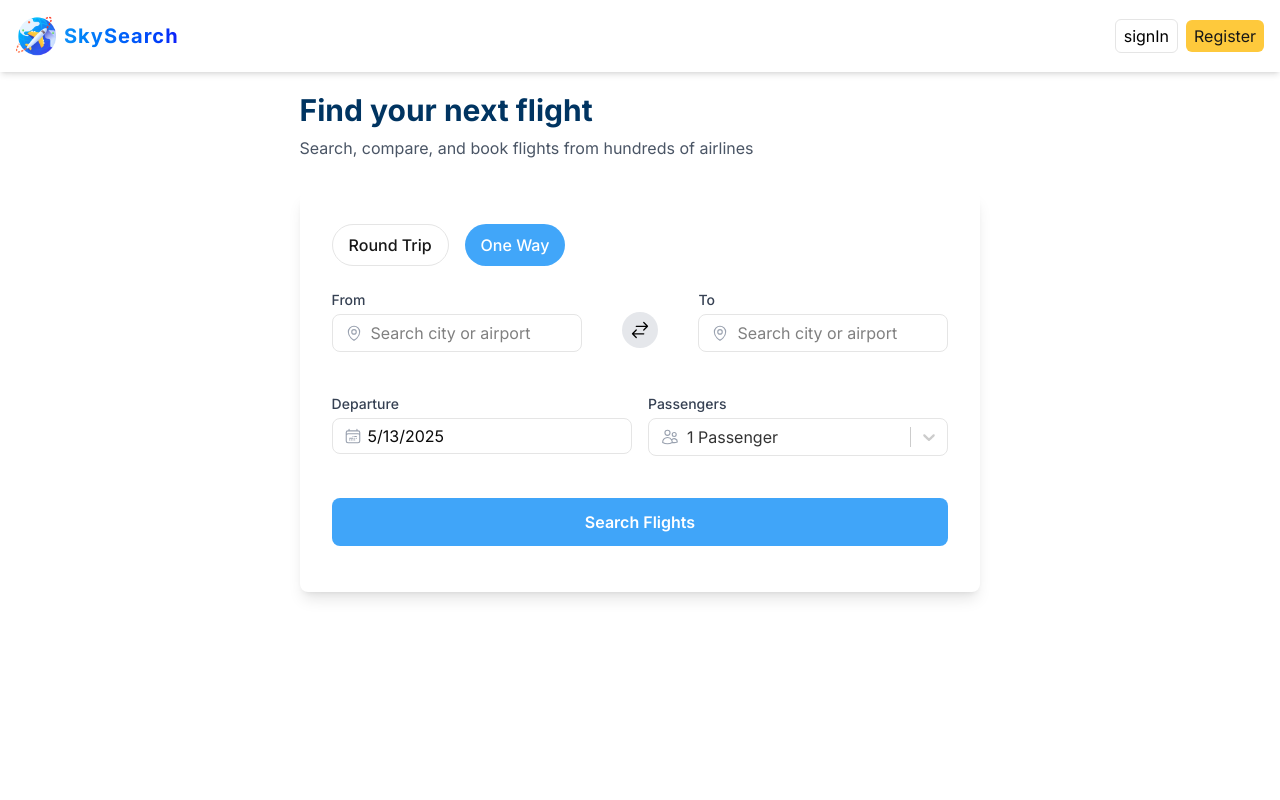
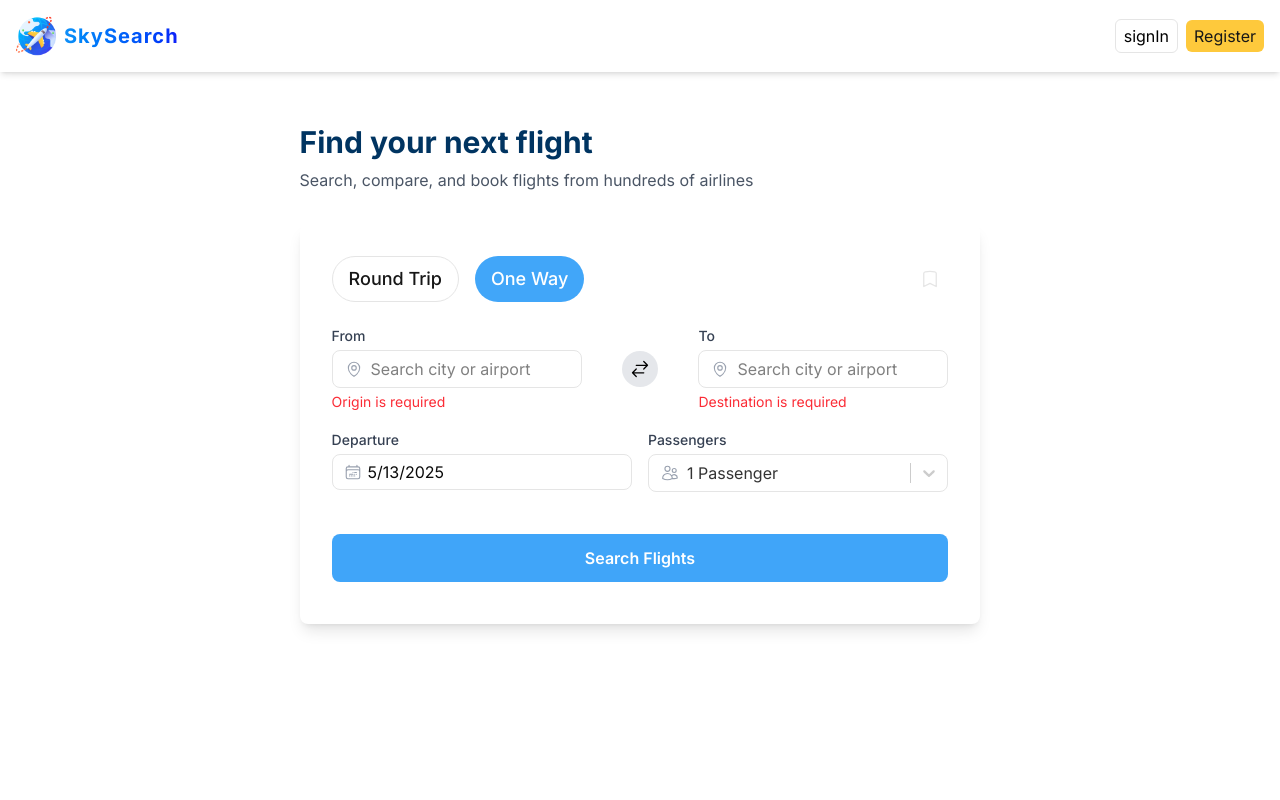
Before and after one commit to blacksheepIV/flight-search-app, a Next.js app: page / in a window 1280 px wide. Shown: the top 800 px of the page. Built offline with nearby package versions, Linux system fonts and the light colour scheme; no server answers.

Commit message:
feat(save-search): add save search logic and button

```diff
--- a/package.json
+++ b/package.json
@@ -24,6 +24,7 @@
     "react-calendar": "^5.1.0",
     "react-dom": "^19.0.0",
     "react-hook-form": "^7.56.3",
+    "react-hot-toast": "^2.5.2",
     "react-select": "^5.10.1",
     "zod": "^3.25.23"
   },
--- a/src/app/context/Providers.tsx
+++ b/src/app/context/Providers.tsx
@@ -2,8 +2,10 @@
 
 import { SessionProvider } from 'next-auth/react'
 import { QueryClient, QueryClientProvider } from '@tanstack/react-query'
+
 import { ReactNode } from 'react'
 import { Session } from 'next-auth'
+import ToastProvider from './ToastProvider'
 
 export default function Providers({
   children,
@@ -16,7 +18,10 @@ export default function Providers({
 
   return (
     <QueryClientProvider client={queryClient}>
-      <SessionProvider session={session}>{children}</SessionProvider>
+      <SessionProvider session={session}>
+        {children}
+        <ToastProvider />
+      </SessionProvider>
     </QueryClientProvider>
   )
 }
--- /dev/null
+++ b/src/app/context/ToastProvider.tsx
@@ -0,0 +1,14 @@
+'use client'
+import { Toaster } from 'react-hot-toast'
+
+export default function ToastProvider() {
+  return (
+    <Toaster
+      position="top-left"
+      toastOptions={{
+        duration: 8000,
+      }}
+      containerStyle={{ marginLeft: '10%' }}
+    />
+  )
+}
--- a/src/app/features/flight-search/components/FlightCard/index.tsx
+++ b/src/app/features/flight-search/components/FlightCard/index.tsx
@@ -34,9 +34,9 @@ const FlightCard: React.FC<FlightCardProps> = ({ flight }) => {
       <div className="p-4">
         <div className="flex flex-col md:flex-row md:items-center justify-between">
           {/* Airline */}
-          <div className="flex items-center mb-4 md:mb-0">
+          <div className="flex items-center justify-center md:justify-start mb-4 md:mb-0">
             {/* Airline logo missing in API response */}
-            <div className="w-[90px] h-[30px] flex items-center justify-center  mr-3">
+            <div className="w-[90px] h-[30px] flex items-center justify-center mr-3">
               <AirlineLogo
                 iataCode={flight?.validatingAirlineCodes[0]}
                 alt={flight?.validatingAirlineCodes[0] || ''}
--- a/src/app/features/flight-search/components/FlightSearchPanel/index.tsx
+++ b/src/app/features/flight-search/components/FlightSearchPanel/index.tsx
@@ -5,8 +5,8 @@ import { useRouter } from 'next/navigation'
 import { useForm, Controller, useWatch } from 'react-hook-form'
 
 import { type FlightSearchForm, isDateRange, isSingleDate } from './types'
-
-import { ArrowsRightLeftIcon } from '@heroicons/react/24/outline'
+import { ArrowsRightLeftIcon, BookmarkIcon } from '@heroicons/react/24/outline'
+import { BookmarkIcon as FilledBookMark } from '@heroicons/react/24/solid'
 import LocationInput from '@/app/features/flight-search/components/LocationInput'
 import clsx from 'clsx'
 import DatePicker from '@/app/features/flight-search/components/DatePicker'
@@ -16,11 +16,13 @@ import { format, parseISO } from 'date-fns'
 import { FlightSearchParams } from '@/app/lib/api/searchFlights'
 import { useFlightsInfo } from '@/app/features/flight-search/contexts/FlightContext'
 import type { DatePickerValue } from '@/app/features/flight-search/components/DatePicker'
+import toast from 'react-hot-toast'
 
 const FlightSearchPanel: React.FC = () => {
   const router = useRouter()
 
   const [isRoundTrip, setIsRoundTrip] = useState(true)
+  const [savedSearch, setSavedSearch] = useState(false)
   const {
     searchParams,
     setResults,
@@ -50,6 +52,7 @@ const FlightSearchPanel: React.FC = () => {
     control,
     setValue,
     getValues,
+    trigger,
     formState: { errors, isValid },
   } = useForm<FlightSearchForm>({
     defaultValues: {
@@ -160,13 +163,14 @@ const FlightSearchPanel: React.FC = () => {
     }
 
     setIsRoundTrip(searchParams.isRoundTrip ?? true)
-
+    trigger()
     setTimeout(() => {
       const values = getValues()
       const formatted = formatSearchParams(
         values,
         searchParams.isRoundTrip ?? true,
       )
+
       if (formatted) performSearch(formatted.apiParams)
     }, 50)
   }, [searchParams, setValue])
@@ -178,6 +182,55 @@ const FlightSearchPanel: React.FC = () => {
     setValue('destinationQuery', origin)
   }
 
+  const saveSearchFilters = async () => {
+    const values = getValues()
+    const formatted = formatSearchParams(values, isRoundTrip)
+    if (!formatted) {
+      toast.error('Please complete the form before bookmarking.')
+      return
+    }
+
+    const { contextParams } = formatted
+
+    const now = new Date()
+    const bookmarkName = `Search-${now
+      .toISOString()
+      .slice(0, 16)
+      .replace('T', ' ')}`
+
+    const payload = {
+      name: bookmarkName,
+      originIata: contextParams.origin?.iataCode,
+      originCity: contextParams.origin?.name,
+      destinationIata: contextParams.destination?.iataCode,
+      destinationCity: contextParams.destination?.name,
+      departureDate: contextParams.departureDate,
+      returnDate: contextParams?.returnDate ?? undefined,
+      isRoundTrip,
+      passengers: contextParams.passengers,
+    }
+
+    try {
+      const res = await fetch('/api/searches', {
+        method: 'POST',
+        headers: { 'Content-Type': 'application/json' },
+        body: JSON.stringify(payload),
+      })
+
+      if (res.ok) {
+        toast.success('Search saved successfully!')
+      } else {
+        const error = await res.json()
+        toast.error(`Failed to save search: ${error.error}`)
+      }
+      setSavedSearch(true)
+      //TODO: Reset "saved" if form values change
+    } catch (err) {
+      console.error('Save search failed:', err)
+      toast.error('Something went wrong while saving your search.')
+    }
+  }
+
   return (
     <div className="bg-white rounded-lg shadow-lg p-6 md:p-8 w-full  lg:h-[400px] max-h-[550px]">
       <div className="flex items-center justify-between mb-6">
@@ -185,7 +238,7 @@ const FlightSearchPanel: React.FC = () => {
           <button
             type="button"
             className={clsx(
-              'px-4 py-2 rounded-full font-medium transition-colors duration-200 cursor-pointer',
+              'px-4 py-2 rounded-full font-medium text-sm md:text-lg transition-colors duration-200 cursor-pointer',
               isRoundTrip
                 ? 'bg-dodger_blue-600 text-white hover:opacity-85'
                 : 'border-1 border-border text-primary',
@@ -197,7 +250,7 @@ const FlightSearchPanel: React.FC = () => {
           <button
             type="button"
             className={clsx(
-              'px-4 py-2 rounded-full font-medium transition-colors duration-200 cursor-pointer',
+              'px-4 py-2 rounded-full font-medium text-sm md:text-lg transition-colors duration-200 cursor-pointer',
               !isRoundTrip
                 ? 'bg-dodger_blue-600 text-white hover:opacity-85'
                 : 'border-1 border-border text-primary',
@@ -207,6 +260,26 @@ const FlightSearchPanel: React.FC = () => {
             One Way
           </button>
         </div>
+        <button
+          type="button"
+          className={clsx(
+            'p-2 rounded-full ',
+            isValid
+              ? 'cursor-pointer transition-colors hover:bg-border hover:text-white'
+              : 'cursor-not-allowed',
+          )}
+          onClick={saveSearchFilters}
+        >
+          {!savedSearch ? (
+            <BookmarkIcon
+              className={clsx('w-[20px] h-[20px]', { 'text-border': !isValid })}
+            />
+          ) : (
+            <FilledBookMark
+              className={clsx('w-[20px] h-[20px]', { 'text-border': !isValid })}
+            />
+          )}
+        </button>
       </div>
 
       <form
--- a/src/app/page.tsx
+++ b/src/app/page.tsx
@@ -27,13 +27,11 @@ export default async function Home({ searchParams }: PageSearchParams) {
     passengers: parsed.passengers,
   }
 
-  console.log({ initialParams })
-
   return (
     <main className="bg-white w-full min-h-screen flex flex-col">
       <Header />
       <div className="px-1 pb-[280px] lg:pb-[200px] md:my-5 max-w-5xl mx-auto ">
-        <div className="mb-8">
+        <div className="my-8 md:mb-8 md:mt:0 ">
           <h1 className="text-3xl font-bold text-alice_blue-100 mb-2 ">
             Find your next flight
           </h1>
```
Also changed, not shown: 1 other file (tests, documents, lock files or other folders).
